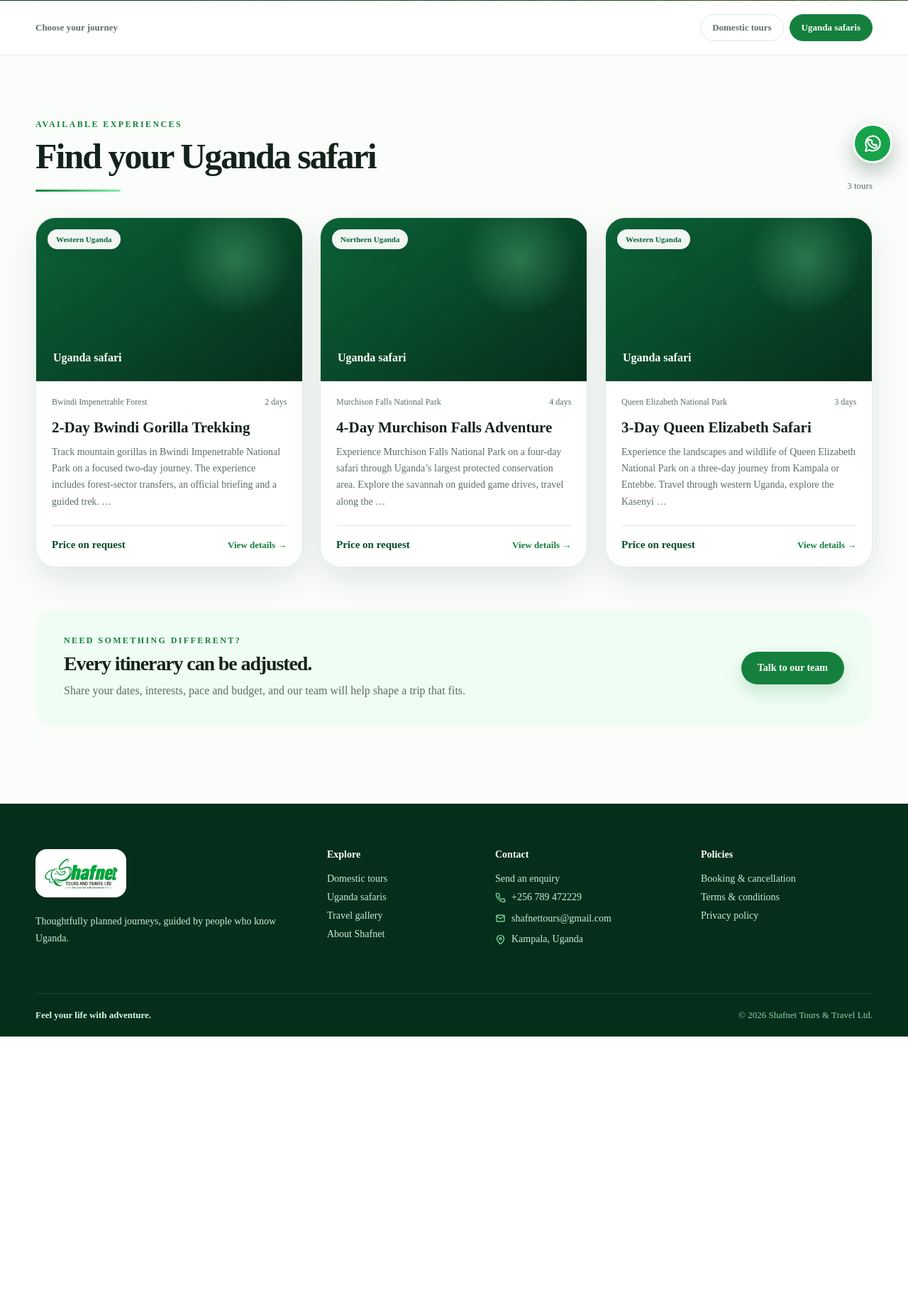
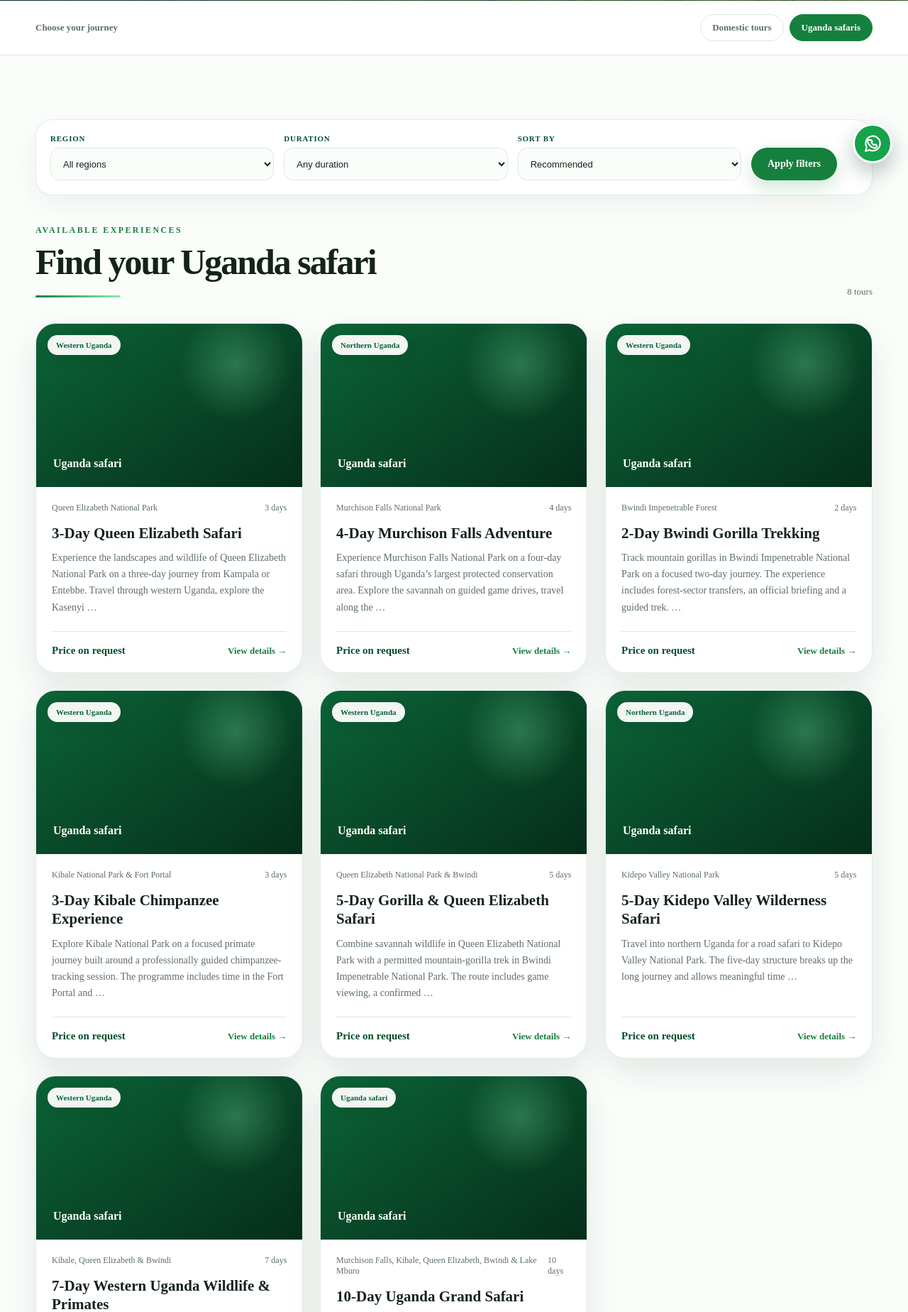
Before and after one commit to carlparl/shafnet-tours, a Django app: page /safaris/ in a window 1280 px wide. Shown: the part 548-2396 px from the top of the page at 71% size. Before the commit the page ends 2008 px from the top, so only its background shows below. Run offline with Django 5.2, Linux system fonts and the light colour scheme; data comes from the database, SQL or seed files in the repository.

Commit message:
Expand tour catalogue and credibility controls

```diff
--- a/static/css/site.css
+++ b/static/css/site.css
@@ -977,6 +977,74 @@
     margin-bottom: 36px;
 }
 
+.catalogue-filters {
+    display: grid;
+    grid-template-columns: repeat(3, minmax(0, 1fr)) auto;
+    align-items: end;
+    gap: 14px;
+    margin-bottom: 42px;
+    border: 1px solid rgba(21, 128, 61, 0.13);
+    border-radius: 24px;
+    background: white;
+    padding: 20px;
+    box-shadow: 0 12px 34px rgba(5, 46, 27, 0.06);
+}
+
+.catalogue-filters > div:not(.catalogue-filter-actions) {
+    display: grid;
+    gap: 7px;
+}
+
+.catalogue-filters label {
+    color: var(--green-900);
+    font-size: 11px;
+    font-weight: 850;
+    letter-spacing: 0.07em;
+    text-transform: uppercase;
+}
+
+.catalogue-filters select {
+    width: 100%;
+    height: 46px;
+    border: 1px solid var(--line);
+    border-radius: 13px;
+    outline: none;
+    background: var(--paper);
+    color: var(--ink);
+    padding: 0 38px 0 13px;
+    font-size: 13px;
+}
+
+.catalogue-filters select:focus {
+    border-color: var(--green-600);
+    box-shadow: 0 0 0 3px rgba(22, 163, 74, 0.12);
+}
+
+.catalogue-filter-actions {
+    display: flex;
+    min-width: 150px;
+    align-items: center;
+    gap: 13px;
+}
+
+.catalogue-filter-actions .button {
+    min-height: 46px;
+    white-space: nowrap;
+}
+
+.catalogue-filter-actions > a {
+    color: var(--green-700);
+    font-size: 12px;
+    font-weight: 800;
+}
+
+.catalogue-filter-actions > a:hover,
+.catalogue-filter-actions > a:focus-visible {
+    color: var(--green-950);
+    text-decoration: underline;
+    text-underline-offset: 3px;
+}
+
 .listing-heading h2 {
     margin-top: 10px;
 }
@@ -1872,6 +1940,10 @@
         grid-template-columns: repeat(2, minmax(0, 1fr));
     }
 
+    .catalogue-filters {
+        grid-template-columns: repeat(2, minmax(0, 1fr));
+    }
+
     .why-grid {
         grid-template-columns: 1fr;
         gap: 40px;
@@ -2004,6 +2076,19 @@
 
     .listing-switcher-inner {
         padding-block: 18px;
+    }
+
+    .catalogue-filters {
+        grid-template-columns: 1fr;
+        padding: 18px;
+    }
+
+    .catalogue-filter-actions {
+        width: 100%;
+    }
+
+    .catalogue-filter-actions .button {
+        flex: 1;
     }
 
     .listing-switcher-inner > div {
--- a/static/js/site-motion.js
+++ b/static/js/site-motion.js
@@ -207,6 +207,7 @@
             ".listing-switcher-inner",
             ".section-heading",
             ".listing-heading",
+            ".catalogue-filters",
             ".journey-steps-heading",
             ".journey-steps-grid article",
             ".tour-card",
--- a/templates/tours/about.html
+++ b/templates/tours/about.html
@@ -116,6 +116,7 @@
                         <p>{{ credential.issuer|default:"Verified company record" }}</p>
                         <h3>{{ credential.name }}</h3>
                         {% if credential.identifier %}<span>{{ credential.identifier }}</span>{% endif %}
+                        {% if credential.valid_until %}<span>Valid until {{ credential.valid_until|date:"j F Y" }}</span>{% endif %}
                         {% if credential.description %}<small>{{ credential.description }}</small>{% endif %}
                     </div>
                     <a href="{{ credential.verification_url }}" target="_blank" rel="noopener noreferrer">
--- a/templates/tours/home.html
+++ b/templates/tours/home.html
@@ -83,6 +83,7 @@
                         <p>{{ credential.issuer|default:"Verified company record" }}</p>
                         <h3>{{ credential.name }}</h3>
                         {% if credential.identifier %}<span>{{ credential.identifier }}</span>{% endif %}
+                        {% if credential.valid_until %}<span>Valid until {{ credential.valid_until|date:"j F Y" }}</span>{% endif %}
                         {% if credential.description %}<small>{{ credential.description }}</small>{% endif %}
                     </div>
                     <a href="{{ credential.verification_url }}" target="_blank" rel="noopener noreferrer">
--- a/templates/tours/tour_list.html
+++ b/templates/tours/tour_list.html
@@ -25,12 +25,54 @@
 
 <section class="section listing-section">
     <div class="container">
+        <form class="catalogue-filters" method="get" aria-label="Filter available tours">
+            <div>
+                <label for="catalogue-region">Region</label>
+                <select id="catalogue-region" name="region">
+                    <option value="">All regions</option>
+                    {% for value, label in region_choices %}
+                        <option value="{{ value }}" {% if selected_region == value %}selected{% endif %}>{{ label }}</option>
+                    {% endfor %}
+                </select>
+            </div>
+            <div>
+                <label for="catalogue-duration">Duration</label>
+                <select id="catalogue-duration" name="duration">
+                    <option value="">Any duration</option>
+                    <option value="1-3" {% if selected_duration == "1-3" %}selected{% endif %}>1–3 days</option>
+                    <option value="4-6" {% if selected_duration == "4-6" %}selected{% endif %}>4–6 days</option>
+                    <option value="7+" {% if selected_duration == "7+" %}selected{% endif %}>7+ days</option>
+                </select>
+            </div>
+            <div>
+                <label for="catalogue-sort">Sort by</label>
+                <select id="catalogue-sort" name="sort">
+                    <option value="recommended" {% if selected_sort == "recommended" %}selected{% endif %}>Recommended</option>
+                    <option value="shortest" {% if selected_sort == "shortest" %}selected{% endif %}>Shortest first</option>
+                    <option value="longest" {% if selected_sort == "longest" %}selected{% endif %}>Longest first</option>
+                    <option value="newest" {% if selected_sort == "newest" %}selected{% endif %}>Newest first</option>
+                </select>
+            </div>
+            <div class="catalogue-filter-actions">
+                <button class="button button-primary" type="submit">Apply filters</button>
+                {% if filters_applied %}
+                    <a href="{% if page_type == 'domestic' %}{% url 'domestic_tours' %}{% else %}{% url 'safaris' %}{% endif %}">Clear</a>
+                {% endif %}
+            </div>
+        </form>
+
         <div class="listing-heading">
             <div>
                 <p class="eyebrow">Available experiences</p>
                 <h2>{% if page_type == "domestic" %}Explore Uganda closer to home{% else %}Find your Uganda safari{% endif %}</h2>
             </div>
-            <span>{{ tours|length }} tour{{ tours|length|pluralize }}</span>
+            <span>
+                {% if filters_applied %}
+                    {{ tours|length }} of {{ total_tours }} tours
+                {% else %}
+                    {{ total_tours }} tour{{ total_tours|pluralize }}
+                {% endif %}
+            </span>
         </div>
 
         <div class="card-grid">
@@ -63,9 +105,15 @@
                 </article>
             {% empty %}
                 <div class="empty-card">
-                    <h3>{% if page_type == "domestic" %}Domestic tours are being prepared{% else %}Safari packages are being prepared{% endif %}</h3>
-                    <p>Tell us your dates, interests and group size. We will help create a suitable journey.</p>
-                    <a class="button button-primary" href="https://wa.me/256757226513?text=Hello%20Shafnet%20Tours%2C%20I%20would%20like%20help%20planning%20a%20trip." target="_blank" rel="noopener noreferrer">Plan a custom trip</a>
+                    {% if filters_applied %}
+                        <h3>No tours match these filters</h3>
+                        <p>Clear the filters or ask us to shape a suitable itinerary around your dates.</p>
+                        <a class="button button-primary" href="{% if page_type == 'domestic' %}{% url 'domestic_tours' %}{% else %}{% url 'safaris' %}{% endif %}">Clear filters</a>
+                    {% else %}
+                        <h3>{% if page_type == "domestic" %}Domestic tours are being prepared{% else %}Safari packages are being prepared{% endif %}</h3>
+                        <p>Tell us your dates, interests and group size. We will help create a suitable journey.</p>
+                        <a class="button button-primary" href="https://wa.me/256757226513?text=Hello%20Shafnet%20Tours%2C%20I%20would%20like%20help%20planning%20a%20trip." target="_blank" rel="noopener noreferrer">Plan a custom trip</a>
+                    {% endif %}
                 </div>
             {% endfor %}
         </div>
--- a/tours/sitemaps.py
+++ b/tours/sitemaps.py
@@ -35,4 +35,4 @@
     priority = 0.9
 
     def items(self):
-        return Tour.objects.all()
+        return Tour.objects.filter(is_active=True)
--- a/tours/views.py
+++ b/tours/views.py
@@ -3,8 +3,10 @@
 from django.conf import settings
 from django.contrib import messages
 from django.core.mail import EmailMessage, send_mail
+from django.db.models import Q
 from django.http import HttpResponse
 from django.shortcuts import get_object_or_404, redirect, render
+from django.utils import timezone
 
 from .forms import BookingForm, ContactForm
 from .models import (
@@ -19,6 +21,13 @@
 
 
 logger = logging.getLogger(__name__)
+
+
+def _active_credentials():
+    today = timezone.localdate()
+    return CompanyCredential.objects.filter(is_active=True).filter(
+        Q(valid_until__isnull=True) | Q(valid_until__gte=today)
+    )
 
 
 def _send_booking_emails(booking):
@@ -130,10 +139,12 @@
         "domestic_tours": Tour.objects.filter(
             target_audience="domestic",
             is_featured=True,
+            is_active=True,
         )[:3],
         "safari_tours": Tour.objects.filter(
             target_audience="international",
             is_featured=True,
+            is_active=True,
         )[:3],
         "destinations": Destination.objects.filter(is_active=True)[:4],
         "testimonials": (
@@ -141,14 +152,64 @@
             .exclude(source_name="")
             .exclude(source_url="")[:3]
         ),
-        "credentials": CompanyCredential.objects.filter(is_active=True)[:4],
+        "credentials": _active_credentials()[:4],
     }
     return render(request, "tours/home.html", context)
 
 
+def _catalogue_context(request, target_audience):
+    tours = Tour.objects.filter(
+        target_audience=target_audience,
+        is_active=True,
+    )
+    total_tours = tours.count()
+
+    selected_region = request.GET.get("region", "").strip()
+    valid_regions = {value for value, _label in Tour.REGION_CHOICES}
+    if selected_region in valid_regions:
+        tours = tours.filter(region=selected_region)
+    else:
+        selected_region = ""
+
+    selected_duration = request.GET.get("duration", "").strip()
+    duration_filters = {
+        "1-3": {"duration_days__lte": 3},
+        "4-6": {
+            "duration_days__gte": 4,
+            "duration_days__lte": 6,
+        },
+        "7+": {"duration_days__gte": 7},
+    }
+    if selected_duration in duration_filters:
+        tours = tours.filter(**duration_filters[selected_duration])
+    else:
+        selected_duration = ""
+
+    selected_sort = request.GET.get("sort", "recommended").strip()
+    sort_options = {
+        "recommended": ("display_order", "title"),
+        "shortest": ("duration_days", "display_order", "title"),
+        "longest": ("-duration_days", "display_order", "title"),
+        "newest": ("-created_at", "title"),
+    }
+    if selected_sort not in sort_options:
+        selected_sort = "recommended"
+    tours = tours.order_by(*sort_options[selected_sort])
+
+    return {
+        "tours": tours,
+        "total_tours": total_tours,
+        "selected_region": selected_region,
+        "selected_duration": selected_duration,
+        "selected_sort": selected_sort,
+        "region_choices": Tour.REGION_CHOICES,
+        "filters_applied": bool(selected_region or selected_duration),
+    }
+
+
 def domestic_tours(request):
     context = {
-        "tours": Tour.objects.filter(target_audience="domestic"),
+        **_catalogue_context(request, "domestic"),
         "page_type": "domestic",
         "page_label": "Explore Uganda locally",
         "page_title": "Domestic tours for refreshing escapes",
@@ -162,7 +223,7 @@
 
 def safaris(request):
     context = {
-        "tours": Tour.objects.filter(target_audience="international"),
+        **_catalogue_context(request, "international"),
         "page_type": "safari",
         "page_label": "Discover the Pearl of Africa",
         "page_title": "Uganda safaris shaped around you",
@@ -180,7 +241,7 @@
         "tours/about.html",
         {
             "team_members": TeamMember.objects.filter(is_active=True),
-            "credentials": CompanyCredential.objects.filter(is_active=True),
+            "credentials": _active_credentials(),
         },
     )
 
@@ -233,6 +294,7 @@
     tour = get_object_or_404(
         Tour.objects.prefetch_related("itineraries"),
         slug=slug,
+        is_active=True,
     )
 
     if request.method == "POST":
```
Also changed, not shown: docs/CATALOGUE_CONTENT_SOURCES.md (added, +26 -0 lines), docs/CREDIBILITY_CATALOGUE_CHECKLIST.md (added, +70 -0 lines), tours/admin.py (+12 -3 lines), tours/models.py (+14 -1 lines), tours/tests.py (+67 -0 lines), tours/migrations/0017_expand_and_manage_tour_catalogue.py (added).
